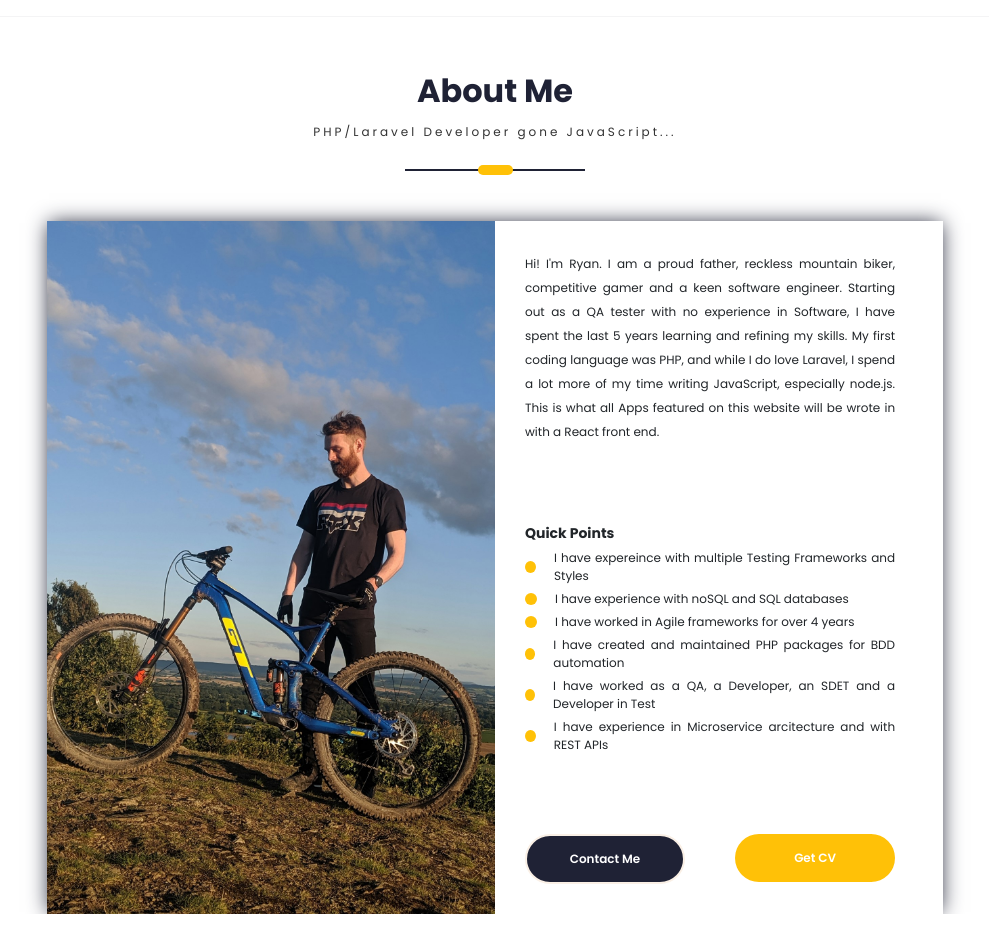
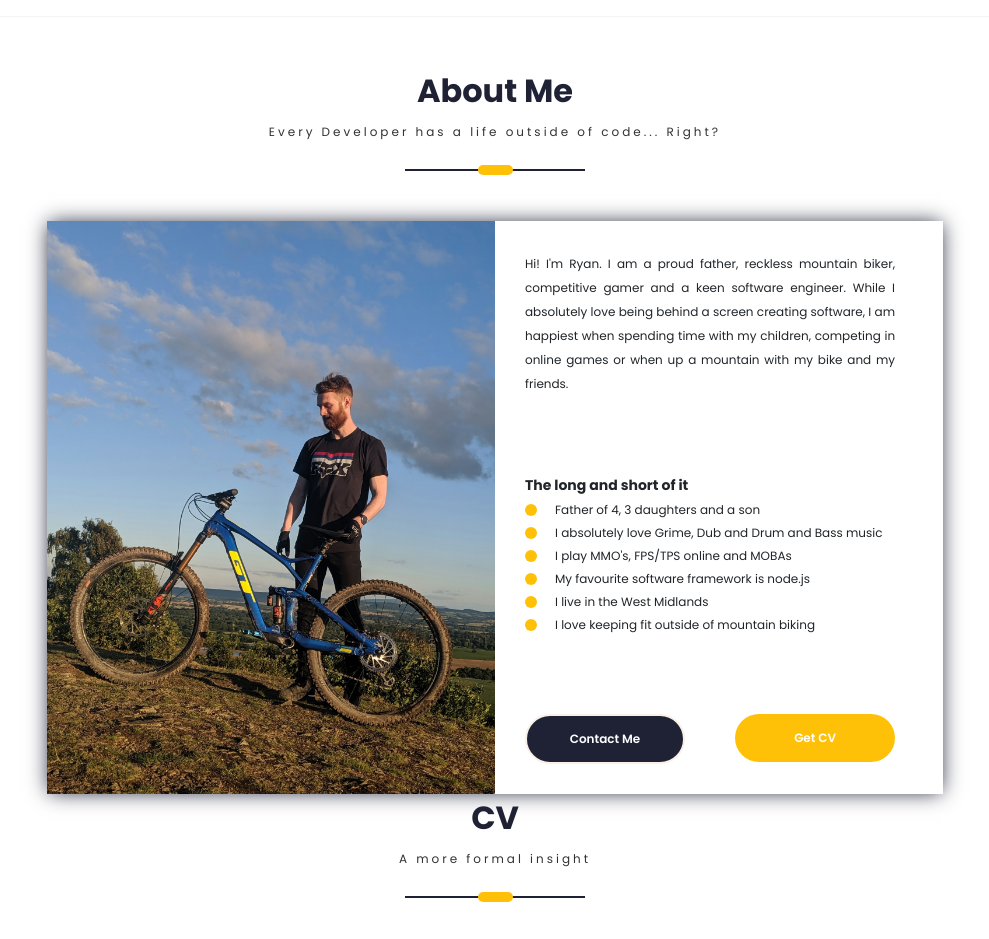
Before and after one commit to RyanRalphs/portfolio-frontend, a React (Create React App) app: page / in a window 1280 px wide. Shown: the part 653-1592 px from the top of the page, without its empty margins (145-1134 px from the left). Before the commit the page ends 1567 px from the top, so only its background shows below. Built offline with nearby package versions, Linux system fonts and the light colour scheme; a web font is replaced by a local one.

Commit message:
Altered about card and added CV component, logic near there, added CV to common.js for scroll and header additions

```diff
--- a/src/Portfolio-Container/About/About.js
+++ b/src/Portfolio-Container/About/About.js
@@ -16,17 +16,17 @@ export default function About(props) {
     ScrollService.currentScreenFadeIn.subscribe(fadeInScreenHandler)
 
     const screenConstants = {
-        description: "Hi! I'm Ryan. I am a proud father, reckless mountain biker, competitive gamer and a keen software engineer. Starting out as a QA tester with no experience in Software, I have spent the last 5 years learning and refining my skills. My first coding language was PHP, and while I do love Laravel, I spend a lot more of my time writing JavaScript, especially node.js. This is what all Apps featured on this website will be wrote in with a React front end.",
+        description: "Hi! I'm Ryan. I am a proud father, reckless mountain biker, competitive gamer and a keen software engineer. While I absolutely love being behind a screen creating software, I am happiest when spending time with my children, competing in online games or when up a mountain with my bike and my friends.",
         highlights: {
             bullets: [
-                "I have expereince with multiple Testing Frameworks and Styles",
-                "I have experience with noSQL and SQL databases",
-                "I have worked in Agile frameworks for over 4 years",
-                "I have created and maintained PHP packages for BDD automation",
-                "I have worked as a QA, a Developer, an SDET and a Developer in Test",
-                "I have experience in Microservice arcitecture and with REST APIs"
+                "Father of 4, 3 daughters and a son",
+                "I absolutely love Grime, Dub and Drum and Bass music",
+                "I play MMO's, FPS/TPS online and MOBAs",
+                "My favourite software framework is node.js",
+                "I live in the West Midlands",
+                "I love keeping fit outside of mountain biking",
             ],
-            heading: "Quick Points"
+            heading: "The long and short of it"
         }
     }
 
@@ -41,7 +41,7 @@ export default function About(props) {
     return (
         <div className='about-main screen-container' id={props.id}>
             <div className='about-parent'>
-                <ScreenHeading title={'About Me'} subHeading={'PHP/Laravel Developer gone JavaScript...'}/>
+                <ScreenHeading title={'About Me'} subHeading={'Every Developer has a life outside of code... Right?'}/>
                     <div className='about-card'>
                         <div className='about-profile'></div>
                         <div className='about-details'>
--- a/src/Portfolio-Container/CV/CV.js
+++ b/src/Portfolio-Container/CV/CV.js
@@ -0,0 +1,51 @@
+import React, { useState } from "react";
+import ScreenHeading from "../../utils/ScreenHeading/ScreenHeading";
+import ScrollService from "../../utils/scrollService";
+import animations from "../../utils/animations";
+
+export default function CV(props) {
+    const [selectedBulletIndex, setSelectedBulletIndex] = useState(0)
+    const [carouselOffsetStyle, setCarouselOffsetStyle] = useState({})
+
+    const CVHeading = (props) => {
+        <div className="cv-heading">
+            <div className="cv-main-heading">
+                <div className="heading-bullet">
+                    <span>{props.heading ? props.heading : ''}</span>
+                    {props.fromDate && props.toDate ? (
+                        <div className="heading-date">
+                            {props.fromDate + "-" + props.toDate}
+                        </div>
+                    ) : (
+                        <div></div>
+                    )}
+                </div>
+                <div className="cv-sub-heading">
+                    <span>{props.subHeading ? props.subHeading : ''}</span>
+                </div>
+                <div className="cv-heading-description">
+                    <span>{props.description ? props.description : ''}</span>
+                </div>
+            </div>
+        </div>
+    }
+
+    let fadeInScreenHandler = (screen) => {
+        if (screen.fadeInScreen !== screen) {
+            return
+        }
+        animations.animations.fadeInScreen(props.id)
+    }
+
+    ScrollService.currentScreenFadeIn.subscribe(fadeInScreenHandler)
+
+    return (
+        <div className="cv-main screen-container" id={props.id}>
+            <div className="cv-content">
+                <ScreenHeading title={"CV"} subHeading={"A more formal insight"} />
+            </div>
+
+
+        </div>
+    )
+}
--- a/src/Portfolio-Container/Home/Header/Header.css
+++ b/src/Portfolio-Container/Home/Header/Header.css
@@ -16,7 +16,7 @@
 }
 
 .header-logo {
-    font-size: 50px;
+    font-size: 30px;
     font-family: "Poppins ExtraBold";
     color: var(--white);
 }
--- a/src/Portfolio-Container/Home/Header/Header.js
+++ b/src/Portfolio-Container/Home/Header/Header.js
@@ -63,7 +63,7 @@ export default function Header() {
                         <FontAwesomeIcon className='header-hamburger-bars' icon={faBars} />
                     </div>
                     <div className='header-logo'>
-                        <span>Ryan</span>
+                        <span>🚀 ryanralphs.co.uk</span>
                     </div>
                     <div className={showHeaderOptions ? " header-options show-hamburger-options " : " header-options "}>
                         {getHeaderOptions()}
--- a/src/utils/common.js
+++ b/src/utils/common.js
@@ -1,5 +1,6 @@
 import Home from "../Portfolio-Container/Home/Home";
 import About from "../Portfolio-Container/About/About";
+import CV from "../Portfolio-Container/CV/CV";
 
 export const totalScreens = [
     {
@@ -9,6 +10,10 @@ export const totalScreens = [
     {
         screen_name: "About",
         component: About
+    },
+    {
+        screen_name: "CV",
+        component: CV
     }
 ]
 
```
